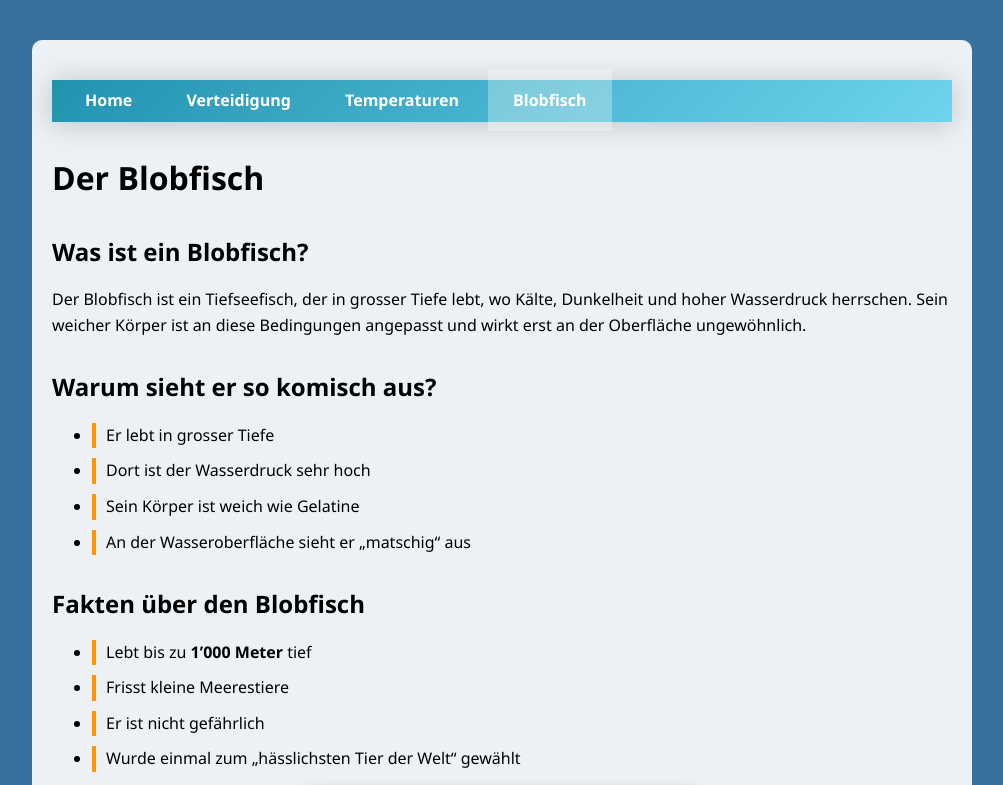
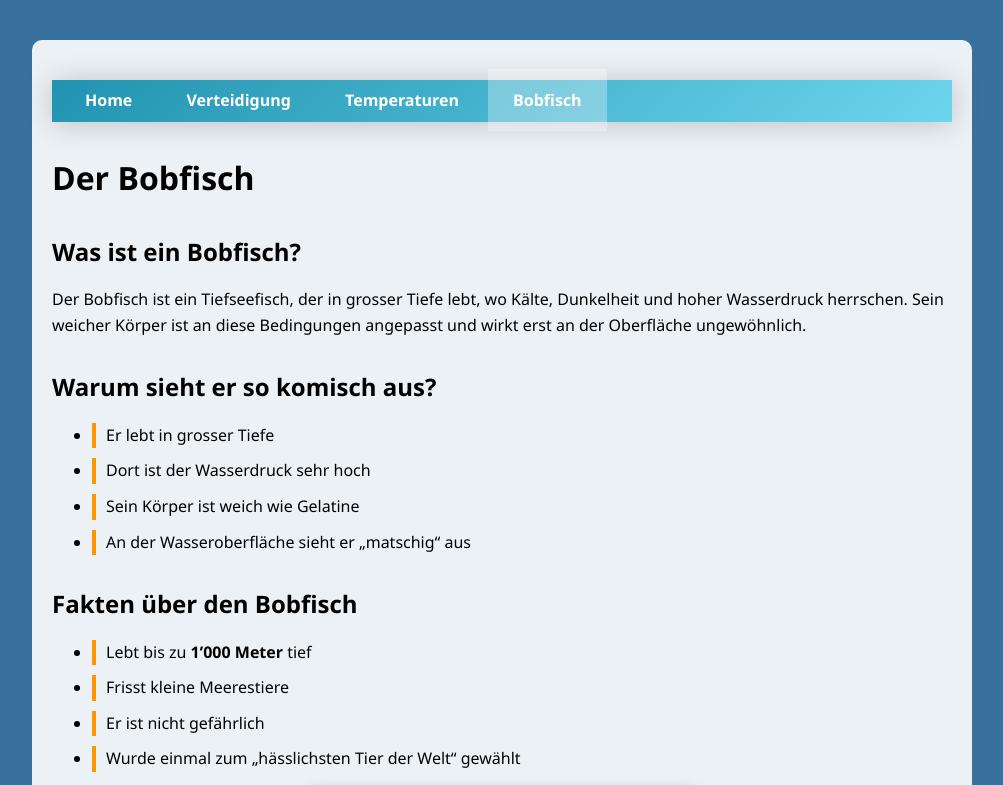
Before and after one commit to nikfreyus-lang/Niks-Fisch-Webseite, a plain HTML site: page Blobfisch.html in a window 1280 px wide. Shown: the top 785 px of the page, without its empty margins (138-1141 px from the left). Drawn offline with Linux system fonts and the light colour scheme.

Commit message:
Add files via upload

```diff
--- a/Blobfisch.html
+++ b/Blobfisch.html
@@ -18,16 +18,16 @@
 	<a href="index.html">Home</a>
 	<a href="Seite_1.1.html">Verteidigung</a>
 	<a href="Temperaturen.html">Temperaturen</a>
-	<a href="Blobfisch.html" class="active">Blobfisch</a>
+	<a href="Blobfisch.html" class="active">Bobfisch</a>
 
 
 </nav>
 
-   		<h1>Der Blobfisch</h1>
+   		<h1>Der Bobfisch</h1>
 
-		<h2>Was ist ein Blobfisch?</h2>
+		<h2>Was ist ein Bobfisch?</h2>
 		<p>
-  			Der Blobfisch ist ein Tiefseefisch, der in grosser Tiefe lebt, wo Kälte, Dunkelheit und hoher Wasserdruck herrschen. Sein weicher Körper ist an diese Bedingungen angepasst und wirkt erst an der Oberfläche 				ungewöhnlich.
+  			Der Bobfisch ist ein Tiefseefisch, der in grosser Tiefe lebt, wo Kälte, Dunkelheit und hoher Wasserdruck herrschen. Sein weicher Körper ist an diese Bedingungen angepasst und wirkt erst an der Oberfläche 				ungewöhnlich.
 		</p>
 
 		<h2>Warum sieht er so komisch aus?</h2>
@@ -38,7 +38,7 @@
   			<li>An der Wasseroberfläche sieht er „matschig“ aus</li>
 		</ul>
 
-		<h2>Fakten über den Blobfisch</h2>
+		<h2>Fakten über den Bobfisch</h2>
 		<ul>
  			<li>Lebt bis zu <strong>1’000 Meter</strong> tief</li>
   			<li>Frisst kleine Meerestiere</li>
```
Also changed, not shown: Seite_1.1.html (+1 -1 lines), Temperaturen.html (+1 -1 lines), index.html (+1 -1 lines).
